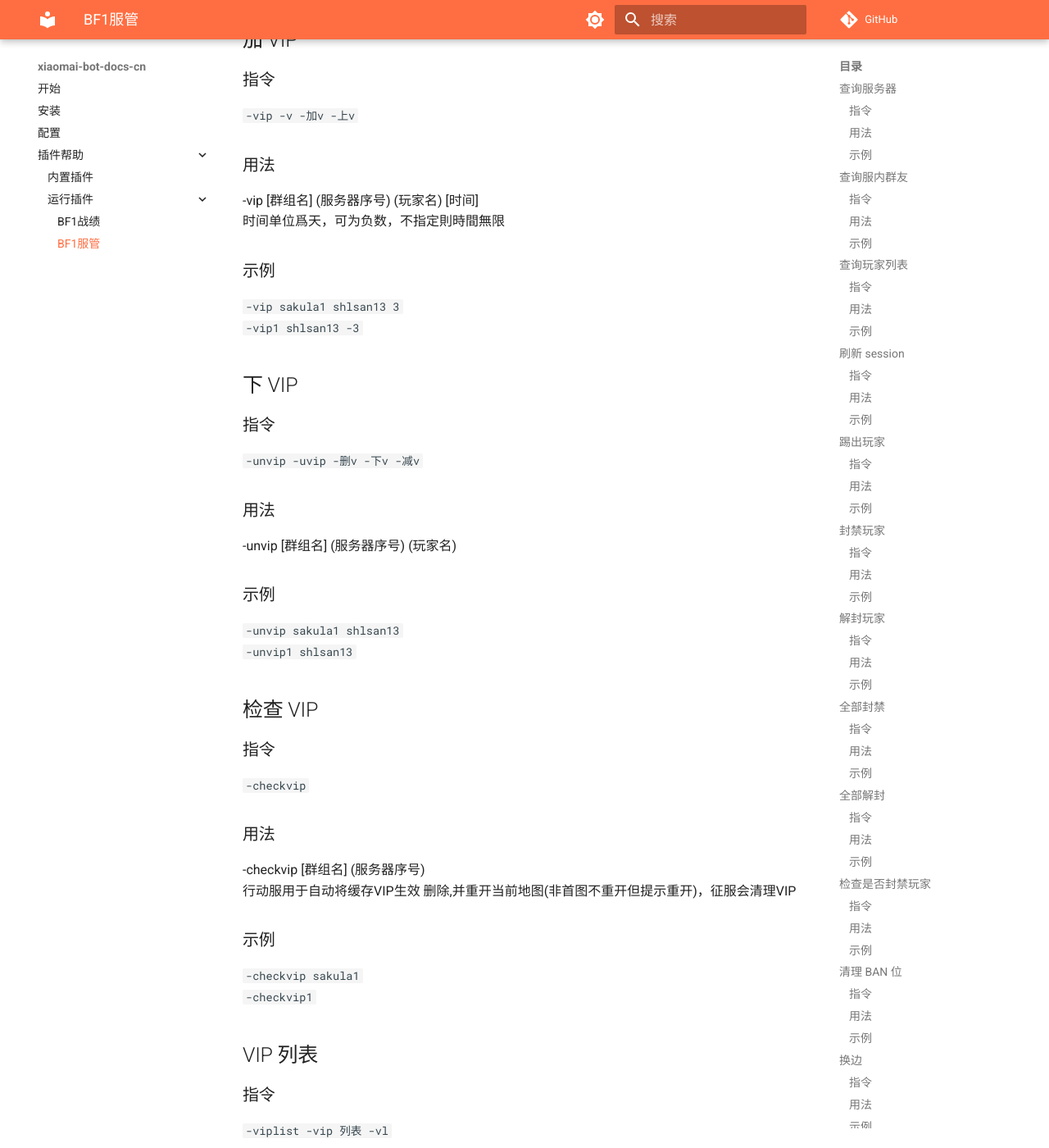
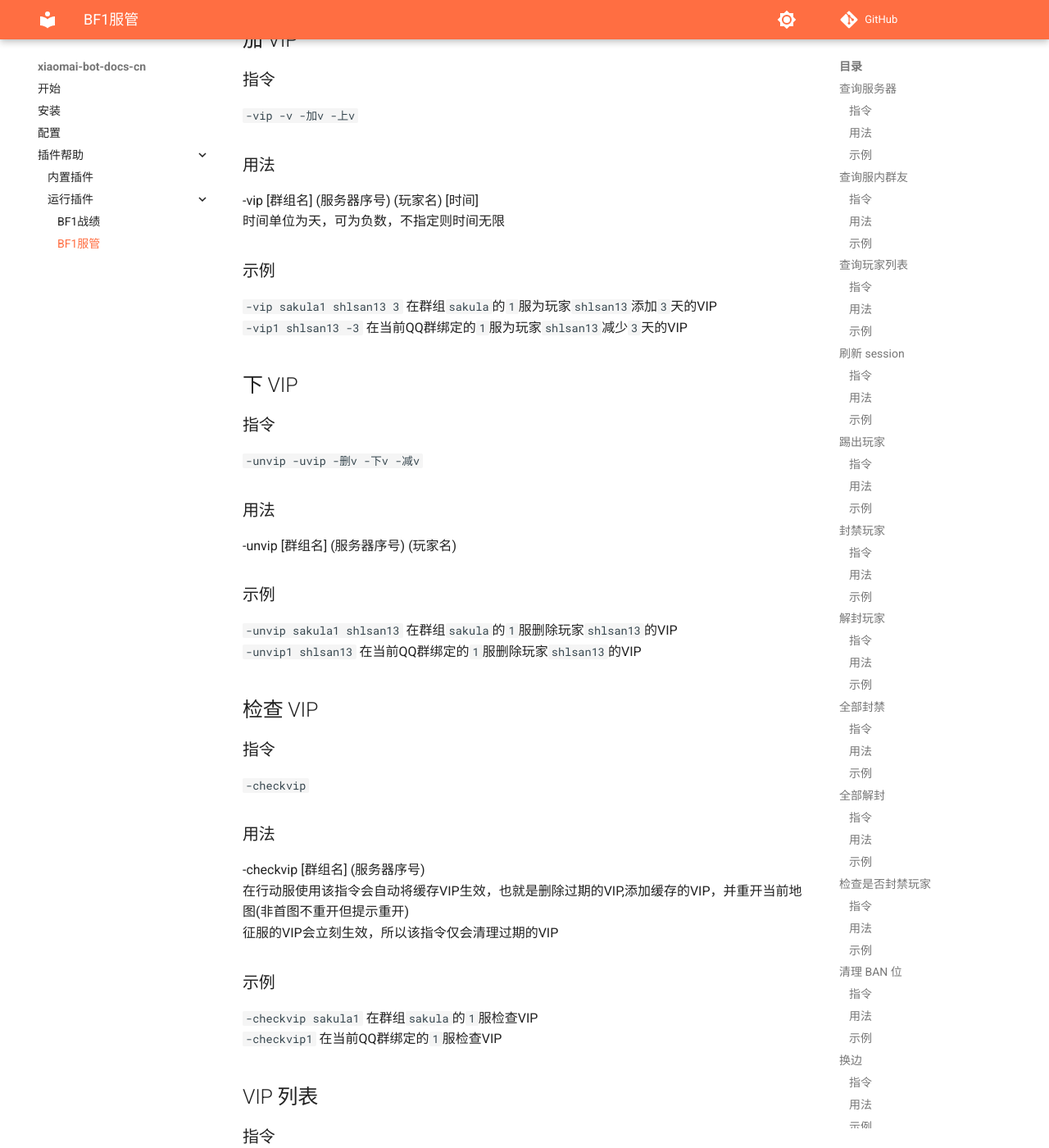
Before and after one commit to ifvlaboratory/xiaomai-bot-docs, an MkDocs documentation site: the page built from docs/modules-help/self_contained/bf1_servermanager.md, in a window 1280 px wide and 1400 px high, scrolled down 5826 px. Shown: the whole window at 82% size. Built offline with MkDocs 1.6.1 and Material for MkDocs 9.7.7, drawn with Linux system fonts in a browser that asks for light colours; plug-ins that fetch from the network failed and are left out; comment, search, counter and statistics services are not loaded; some of the changed text lies outside the part shown.

Commit message:
Finish bf1_servermanager

```diff
--- a/docs/modules-help/self_contained/bf1_servermanager.md
+++ b/docs/modules-help/self_contained/bf1_servermanager.md
@@ -76,8 +76,8 @@ Placeholder
 
 ### 示例
 
-`-kick sakula1 shlsan13 你好` 在群组`sakula`的`1`服踢出玩家`shlsan13` 原因爲`你好`
-`-k1 shlsan13` 在当前QQ群绑定的`1`服踢出玩家`shlsan13` 原因爲`違反規則`\(默認理由\)
+`-kick sakula1 shlsan13 你好` 在群组`sakula`的`1`服踢出玩家`shlsan13` 原因为`你好`
+`-k1 shlsan13` 在当前QQ群绑定的`1`服踢出玩家`shlsan13` 原因为`违反规则`\(默认理由\)
 
 ## 封禁玩家
 
@@ -91,8 +91,8 @@ Placeholder
 
 ### 示例
 
-`-ban sakula1 shlsan13 你好` 在群组`sakula`的`1`服封禁玩家`shlsan13` 原因爲`你好`
-`-ban1 shlsan13 你好` 在当前QQ群绑定的`1`服封禁玩家`shlsan13` 原因爲`你好`
+`-ban sakula1 shlsan13 你好` 在群组`sakula`的`1`服封禁玩家`shlsan13` 原因为`你好`
+`-ban1 shlsan13 你好` 在当前QQ群绑定的`1`服封禁玩家`shlsan13` 原因为`你好`
 
 ## 解封玩家
 
@@ -121,8 +121,8 @@ Placeholder
 
 ### 示例
 
-`-ba sakula 你好` 在群组`sakula`的所有伺服器封禁玩家`shlsan13`  原因爲`你好`
-`-basakula shlsan13 你好` 在当前QQ群绑定的群组的所有伺服器封禁玩家`shlsan13`  原因爲`你好`
+`-ba sakula 你好` 在群组`sakula`的所有伺服器封禁玩家`shlsan13`  原因为`你好`
+`-basakula shlsan13 你好` 在当前QQ群绑定的群组的所有伺服器封禁玩家`shlsan13`  原因为`你好`
 
 ## 全部解封
 
@@ -197,8 +197,8 @@ Placeholder
 
 ### 示例
 
-`-map sakula1 要塞`
-`-map1 重开`
+`-map sakula1 要塞` 在群组`sakula`的`1`服将地图更换为`要塞`
+`-map1 重开` 在当前QQ群绑定的`1`服重开地图
 
 ## 图池换图
 
@@ -212,8 +212,8 @@ Placeholder
 
 ### 示例
 
-`-图池 sakula1`
-`-maplist1`
+`-图池 sakula1` 显示群组`sakula`的`1`服的地图池
+`-maplist1` 显示当前QQ群绑定的`1`服的地图池
 
 ## 加 VIP
 
@@ -224,12 +224,12 @@ Placeholder
 ### 用法
 
 -vip \[群组名\] \(服务器序号\) \(玩家名\) \[时间\]
-时间单位爲天，可为负数，不指定則時間無限
+时间单位为天，可为负数，不指定则时间无限
 
 ### 示例
 
-`-vip sakula1 shlsan13 3`
-`-vip1 shlsan13 -3`
+`-vip sakula1 shlsan13 3` 在群组`sakula`的`1`服为玩家`shlsan13`添加`3`天的VIP
+`-vip1 shlsan13 -3` 在当前QQ群绑定的`1`服为玩家`shlsan13`减少`3`天的VIP
 
 ## 下 VIP
 
@@ -243,8 +243,8 @@ Placeholder
 
 ### 示例
 
-`-unvip sakula1 shlsan13`
-`-unvip1 shlsan13`
+`-unvip sakula1 shlsan13` 在群组`sakula`的`1`服删除玩家`shlsan13`的VIP
+`-unvip1 shlsan13` 在当前QQ群绑定的`1`服删除玩家`shlsan13`的VIP
 
 ## 检查 VIP
 
@@ -255,12 +255,13 @@ Placeholder
 ### 用法
 
 -checkvip \[群组名\] \(服务器序号\)
-行动服用于自动将缓存VIP生效 删除,并重开当前地图(非首图不重开但提示重开)，征服会清理VIP
+在行动服使用该指令会自动将缓存VIP生效，也就是删除过期的VIP,添加缓存的VIP，并重开当前地图(非首图不重开但提示重开)
+征服的VIP会立刻生效，所以该指令仅会清理过期的VIP
 
 ### 示例
 
-`-checkvip sakula1`
-`-checkvip1`
+`-checkvip sakula1` 在群组`sakula`的`1`服检查VIP
+`-checkvip1` 在当前QQ群绑定的`1`服检查VIP
 
 ## VIP 列表
 
@@ -274,8 +275,8 @@ Placeholder
 
 ### 示例
 
-`-vl1`
-`-vl sakula1`
+`-vl sakula1` 显示群组`sakula`的`1`服的VIP列表
+`-vl1` 显示当前QQ群绑定的`1`服的VIP列表
 
 ## BAN 列表
 
@@ -289,8 +290,8 @@ Placeholder
 
 ### 示例
 
-`-bl sakula1`
-`-bl1`
+`-bl sakula1` 显示群组`sakula`的`1`服的封禁列表
+`-bl1` 显示当前QQ群绑定的`1`服的封禁列表
 
 ## ADMIN 列表
 
@@ -304,5 +305,5 @@ Placeholder
 
 ### 示例
 
-`-al sakula1`
-`-al1`
+`-al sakula1` 显示群组`sakula`的`1`服的管理列表
+`-al1` 显示当前QQ群绑定的`1`服的管理列表
--- a/mkdocs.yml
+++ b/mkdocs.yml
@@ -40,3 +40,10 @@ extra:
   analytics:
     provider: google
     property: G-H2FJ5C1Q3N
+
+markdown_extensions:
+  - toc:
+    toc_depth: '2'
+
+plugins:
+  - optimize
```
Also changed, not shown: other parts of docs/modules-help/self_contained/bf1_servermanager.md (+7 -7 lines).
